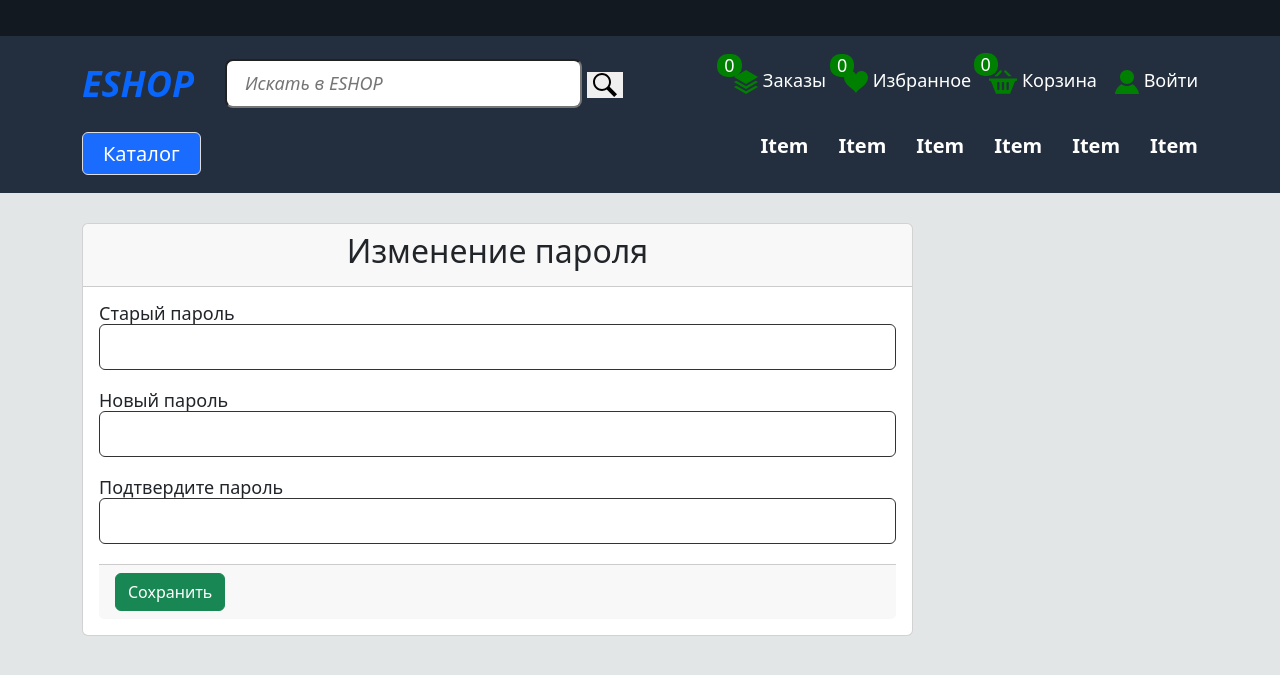
After one commit to Kubanychbek-Dev/graduation-project, a Django app: page /change_password/ in a window 1280 px wide. The commit adds this page. Shown: the top 675 px of the page. Run offline with Django 5.2, Linux system fonts and the light colour scheme; data that the repository does not hold is empty.

Commit message:
add password change functionality

```diff
--- /dev/null
+++ b/userauths/templates/userauths/change-password.html
@@ -0,0 +1,40 @@
+{% extends "core/base.html" %}
+{% block content %}
+{% include "core/navbar.html" %}
+<main class="main">
+  <div class="container">
+    <div class="row">
+      <div class="col-12 col-md-9">
+        <div class="card">
+          <div class="card-header">
+            <h2 class="text-center">Изменение пароля</h2>
+          </div>
+          <div class="card-body">
+            <form class="change-password" action="" method="POST">
+              {% csrf_token %}
+              <div class="old-password">
+                <label for="old-password">Старый пароль</label>
+                <input class="form-control input" type="password" name="old-password" id="old-password">
+              </div>
+
+              <div class="new-password">
+                <label for="new-password">Новый пароль</label>
+                <input class="form-control input" type="password" name="new-password" id="new-password">
+              </div>
+
+              <div class="confirm-new-password">
+                <label for="confirm-new-password">Подтвердите пароль</label>
+                <input class="form-control input" type="password" name="confirm-new-password" id="confirm-new-password">
+              </div>
+
+              <div class="card-footer">
+            <button class="btn btn-success" type="submit">Сохранить</button>
+          </div>
+            </form>
+          </div>
+        </div>
+      </div>
+    </div>
+  </div>
+</main>
+{% endblock %}
--- a/userauths/urls.py
+++ b/userauths/urls.py
@@ -1,5 +1,5 @@
 from django.urls import path
-from .views import register_view, login_view, logout_view, customer_dashboard, profile_update, select_address, delete_address, account_edit
+from .views import register_view, login_view, logout_view, customer_dashboard, profile_update, select_address, delete_address, account_edit, change_password
 
 urlpatterns = [
     path("sign-up/", register_view, name="sign-up"),
@@ -11,4 +11,5 @@ urlpatterns = [
     path("select_address/", select_address, name="select_address"),
     path("delete_address/<int:id>/", delete_address, name="delete_address"),
     path("account_edit/<int:id>/", account_edit, name="account_edit"),
+    path("change_password/", change_password, name="change_password"),
 ]
--- a/userauths/views.py
+++ b/userauths/views.py
@@ -1,6 +1,7 @@
 from django.shortcuts import render, redirect, HttpResponse
 from django.http import JsonResponse
 from django.contrib.auth import authenticate, login, logout, get_user_model
+from django.contrib.auth.hashers import check_password
 from django.contrib import messages
 from django.conf import settings
 from .models import UserProfile, User
@@ -143,3 +144,30 @@ def account_edit(request, id):
     "title": "Редактирование вашей учетной записи"
   }
   return render(request, "userauths/sign_up.html", context)
+
+
+def change_password(request):
+  user = request.user
+
+  if request.method == "POST":
+    old_password = request.POST.get("old-password")
+    new_password = request.POST.get("new-password")
+    confirm_new_password = request.POST.get("confirm-new-password")
+
+    if confirm_new_password != new_password:
+      messages.error(request, "Пароль не совпадает")
+      return redirect("userauths:change_password")
+
+    if check_password(old_password, user.password):
+      user.set_password(new_password)
+      user.save()
+      messages.success(request, "пароль успешно изменен")
+      return redirect("userauths:login")
+    else:
+      messages.error(request, "Старый пароль неверен")
+      return redirect("userauths:change_password")
+
+  context = {
+    "title": "Изменение пароля"
+  }
+  return render(request, "userauths/change-password.html", context)
```
Also changed, not shown: static/js/customer.js (+15 -0 lines), userauths/templates/userauths/customer-dashboard.html (+11 -7 lines).
